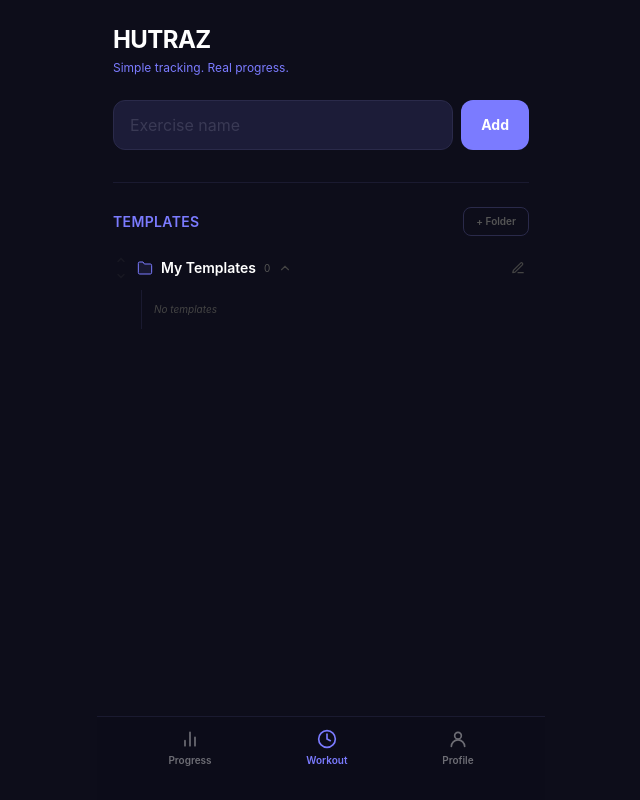
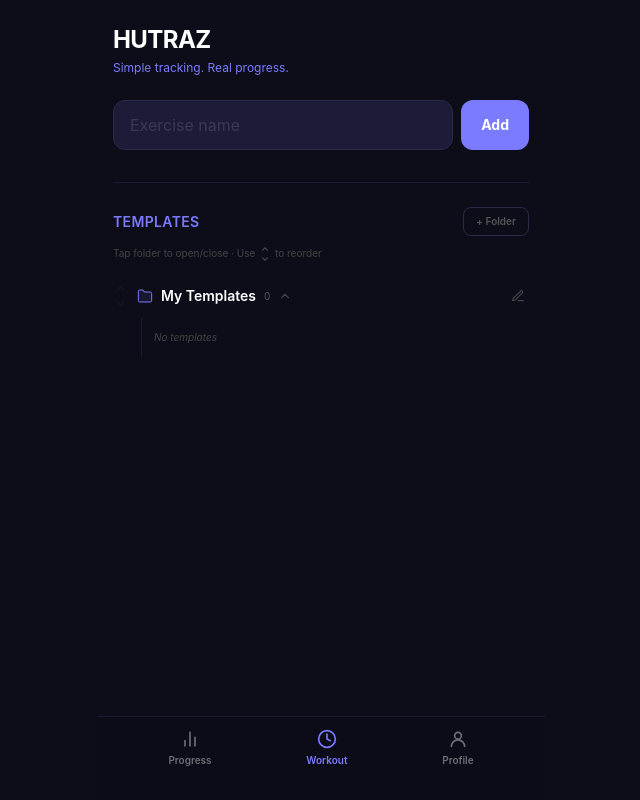
Before and after one commit to HUTRAZ/hutraz, a React (Vite) app: page / in a window 1280 px wide. Shown: the whole page, without its empty margins (319-959 px from the left). Built offline with nearby package versions, Linux system fonts and the light colour scheme.

Commit message:
help text temlate open/close, move up/down

```diff
--- a/src/App.jsx
+++ b/src/App.jsx
@@ -470,9 +470,9 @@ function App() {
                 </div>
               )}
 
-              {/* TEMPLATE FOLDERS */}
+             {/* TEMPLATE FOLDERS */}
               <div className="mt-8 border-t border-[#1a1a30] pt-6">
-                <div className="flex items-center justify-between mb-4">
+                <div className="flex items-center justify-between mb-2">
                   <h3 className="text-sm font-semibold text-[#7B7BFF] uppercase tracking-wide">Templates</h3>
                   <button
                     onClick={addFolder}
@@ -480,6 +480,9 @@ function App() {
                   >
                     + Folder
                   </button>
+                </div>
+                <div className="text-[10px] text-[#444] mb-4">
+                  Tap folder to open/close · Use <span className="inline-flex flex-col align-middle mx-0.5"><svg viewBox="0 0 24 24" fill="none" strokeWidth="2.5" strokeLinecap="round" className="w-2.5 h-2.5 stroke-[#555]"><polyline points="18 15 12 9 6 15"/></svg><svg viewBox="0 0 24 24" fill="none" strokeWidth="2.5" strokeLinecap="round" className="w-2.5 h-2.5 stroke-[#555]"><polyline points="6 9 12 15 18 9"/></svg></span> to reorder
                 </div>
 
                 {folders.map((folder, fi) => (
```
